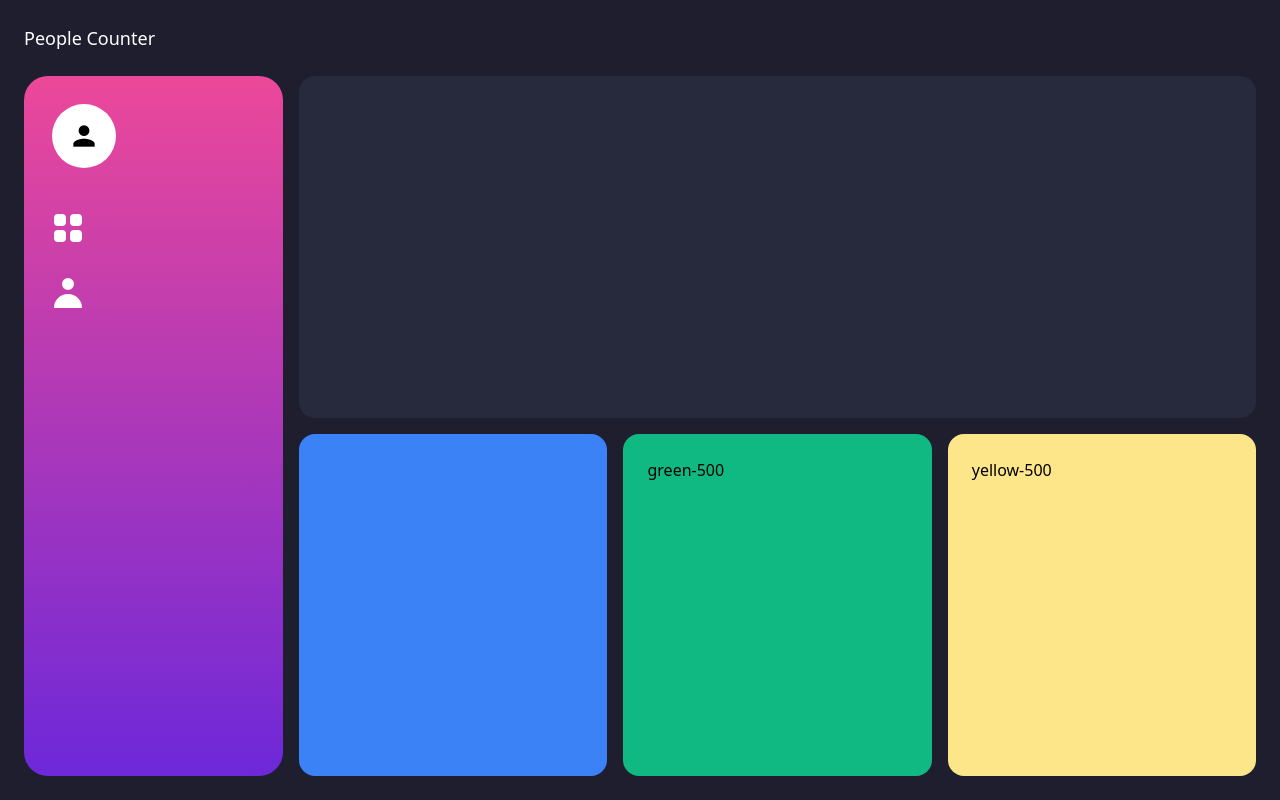
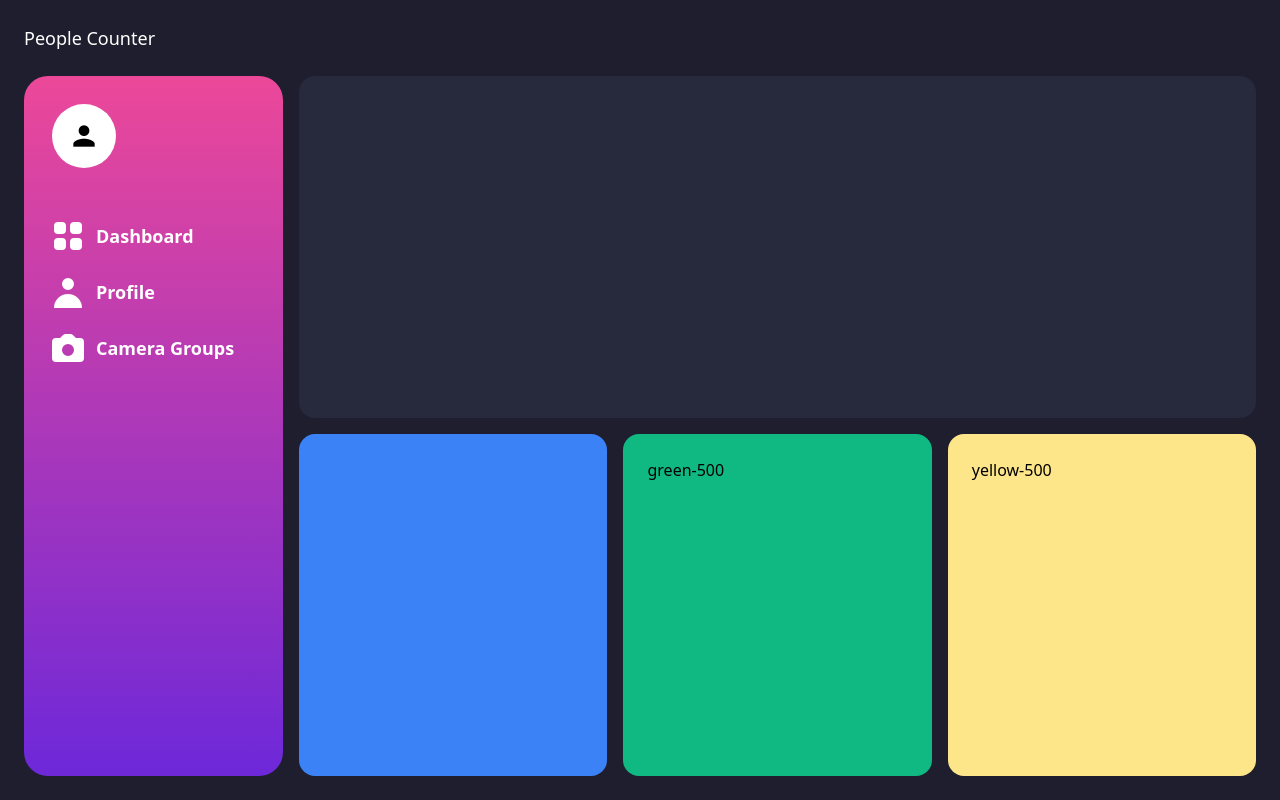
Before and after one commit to emotionrobots/hunterhan, a React (Create React App) app: page / in a window 1280 px wide. Built offline with nearby package versions, Linux system fonts and the light colour scheme.

Commit message:
NavItem design on Sidebar

```diff
--- a/src/App.js
+++ b/src/App.js
@@ -1,5 +1,5 @@
 import './App.css';
-import Sidebar from './components/Sidebar'
+import Sidebar from './components/Sidebar/Sidebar'
 import Dashboard from './views/Dashboard';
 
 function App() {
--- /dev/null
+++ b/src/components/Sidebar/NavItem.js
@@ -0,0 +1,10 @@
+import React from 'react'
+
+export default function NavItem(props) {
+    return (
+        <div class="flex flex-row group">
+            <props.icon class="h-10 w-10 text-white mb-2 mt-2 group-hover:text-blue-300"></props.icon>
+            <h1 class="font-bold text-lg text-white ml-2 my-auto group-hover:text-blue-300">{props.desc}</h1>
+        </div>
+    )
+}
--- a/src/components/Sidebar.js
+++ b/src/components/Sidebar/Sidebar.js
@@ -1,15 +1,16 @@
 import React from 'react'
-import { ViewGridIcon, UserIcon } from '@heroicons/react/solid'
+import NavItem from './NavItem'
+import { ViewGridIcon, UserIcon, CameraIcon} from '@heroicons/react/solid'
 
 function Sidebar() {
-    var icon = 'h-10 w-10 text-white mb-6'
 
     return (
         // Create the outer box along with the gradient color
         <div class="h-auto w-80 p-6 rounded-3xl bg-gradient-to-b from-pink-500 to-purple-700">
             <img class="rounded-full bg-white h-16 w-16 p-4 m-1 mb-10" src="assets/default_avatar.png" alt="avatar can't be loaded"></img>
-            <ViewGridIcon class={icon}></ViewGridIcon>
-            <UserIcon class={icon}></UserIcon>
+            <NavItem icon={ViewGridIcon} desc="Dashboard"></NavItem>
+            <NavItem icon={UserIcon} desc="Profile"></NavItem>
+            <NavItem icon={CameraIcon} desc="Camera Groups"></NavItem>
         </div>
     )
 }
```
